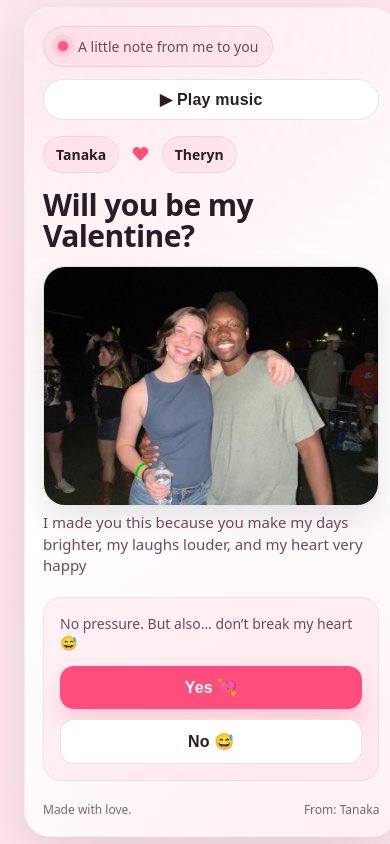
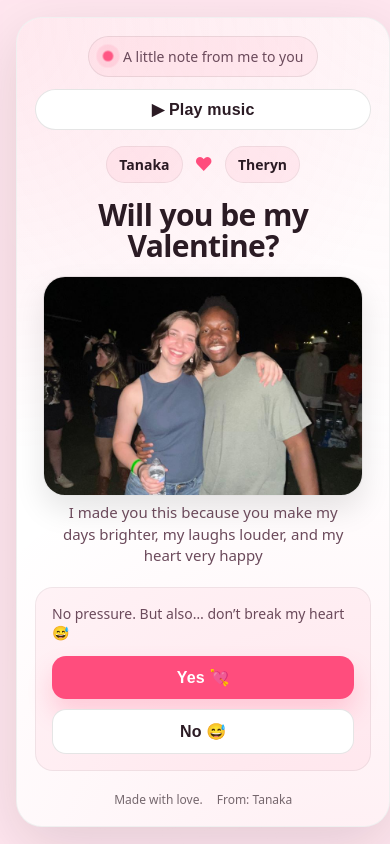
Before and after one commit to Makoninio/Valentines-card, a plain HTML site: page index.html in a window 390 px wide. Drawn offline with Linux system fonts and the light colour scheme.

Commit message:
responsiveness

```diff
--- a/index.html
+++ b/index.html
@@ -286,10 +286,32 @@
     }
 
     @media (max-width:520px){
+      body{ overflow:auto; }
+      .wrap{ padding: 16px; }
       .card{ padding: 18px; }
-      .avatar{ width: 100%; height: 240px; }
+      .top{
+        flex-direction: column;
+        align-items: center;
+        text-align: center;
+      }
+      .badge{ justify-content:center; }
+      .names{ justify-content:center; }
+      header{ text-align:center; }
+      .avatar{
+        width: 100%;
+        max-width: 320px;
+        height: 220px;
+      }
+      .subtitle{
+        max-width: 34ch;
+        margin: 0 auto;
+      }
+      .buttons{ gap: 10px; }
       button{ width: 100%; }
-      .buttons{ gap: 10px; }
+      .footer{
+        justify-content:center;
+        text-align:center;
+      }
     }
   </style>
 </head>
```
